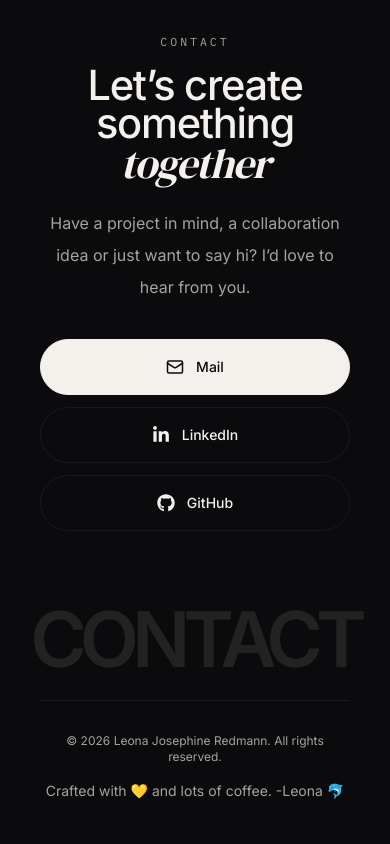
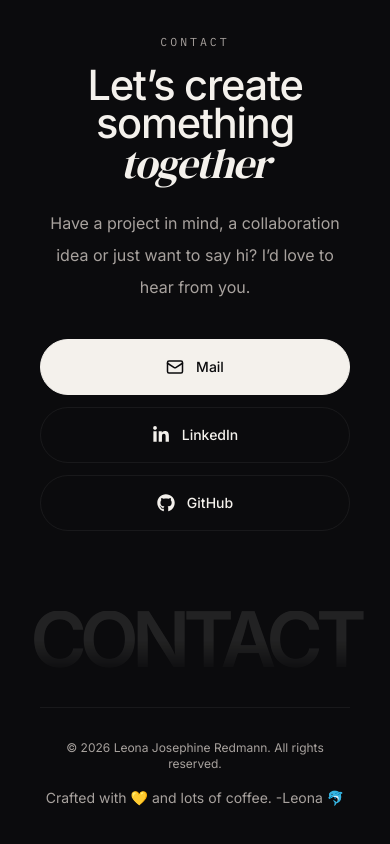
Before and after one commit to leonajosephine/modern-portfolio, a Next.js app: page / in a window 390 px wide. Shown: the part 6596-7440 px from the top of the page. Built offline with nearby package versions, Linux system fonts and the light colour scheme.

Commit message:
add editorial fonts as decoration in portfolio and contact section

```diff
--- a/components/sections/Contact.tsx
+++ b/components/sections/Contact.tsx
@@ -81,7 +81,11 @@ export default function Contact() {
         whileInView={{ opacity: 1, y: 0 }}
         viewport={{ once: true, amount: 0.25 }}
         transition={{ duration: 0.8, ease: "easeOut" }}
-        className="mt-20 select-none text-center sm:mt-24 lg:mt-28"
+        className="mt-20 h-[clamp(4rem,9vw,8rem)] overflow-hidden select-none text-center sm:mt-24 lg:mt-28"
+        style={{ //fade maske "schrift verschwindet nach unten hin"
+          WebkitMaskImage: "linear-gradient(to bottom, black 45%, transparent 100%)",
+          maskImage: "linear-gradient(to bottom, black 45%, transparent 100%)",
+        }}
       >
         <p className="whitespace-nowrap text-[clamp(4.8rem,18vw,18rem)] font-semibold uppercase leading-[0.75] tracking-[-0.09em] text-foreground/10">
           Contact
--- a/components/sections/Portfolio.tsx
+++ b/components/sections/Portfolio.tsx
@@ -43,7 +43,7 @@ export default function Portfolio() {
   return (
     <motion.section
       id="portfolio"
-      className="px-5 py-20 sm:px-6 sm:py-24 lg:py-32"
+      className="relative overflow-hidden px-5 py-20 sm:px-6 sm:py-24 lg:py-32"
       initial={{ opacity: 0, y: 28 }}
       whileInView={{ opacity: 1, y: 0 }}
       viewport={{ once: true, amount: 0.18 }}
@@ -53,6 +53,18 @@ export default function Portfolio() {
           color: "var(--alt-text)",
         }}
     >
+      <motion.div
+        aria-hidden="true"
+        initial={{ opacity: 0, x: 80 }}
+        whileInView={{ opacity: 1, x: 0 }}
+        viewport={{ once: true, amount: 0.2 }}
+        transition={{ duration: 0.8, ease: "easeOut" }}
+        className="pointer-events-none absolute right-0 top-0 hidden h-full w-[clamp(7rem,12vw,14rem)] overflow-hidden select-none lg:block"
+      >
+        <p className="absolute right-0 top-1/2 origin-center -translate-y-1/2 translate-x-[48%] rotate-270 whitespace-nowrap text-[clamp(7rem,14vw,16rem)] font-semibold uppercase leading-none tracking-[-0.09em] text-[var(--alt-text)]/10">
+          Portfolio
+        </p>
+      </motion.div>
       <div className="container">
         <div className="flex flex-col gap-8 lg:flex-row lg:items-end lg:justify-between">
           <div className="max-w-[52rem]">
```
